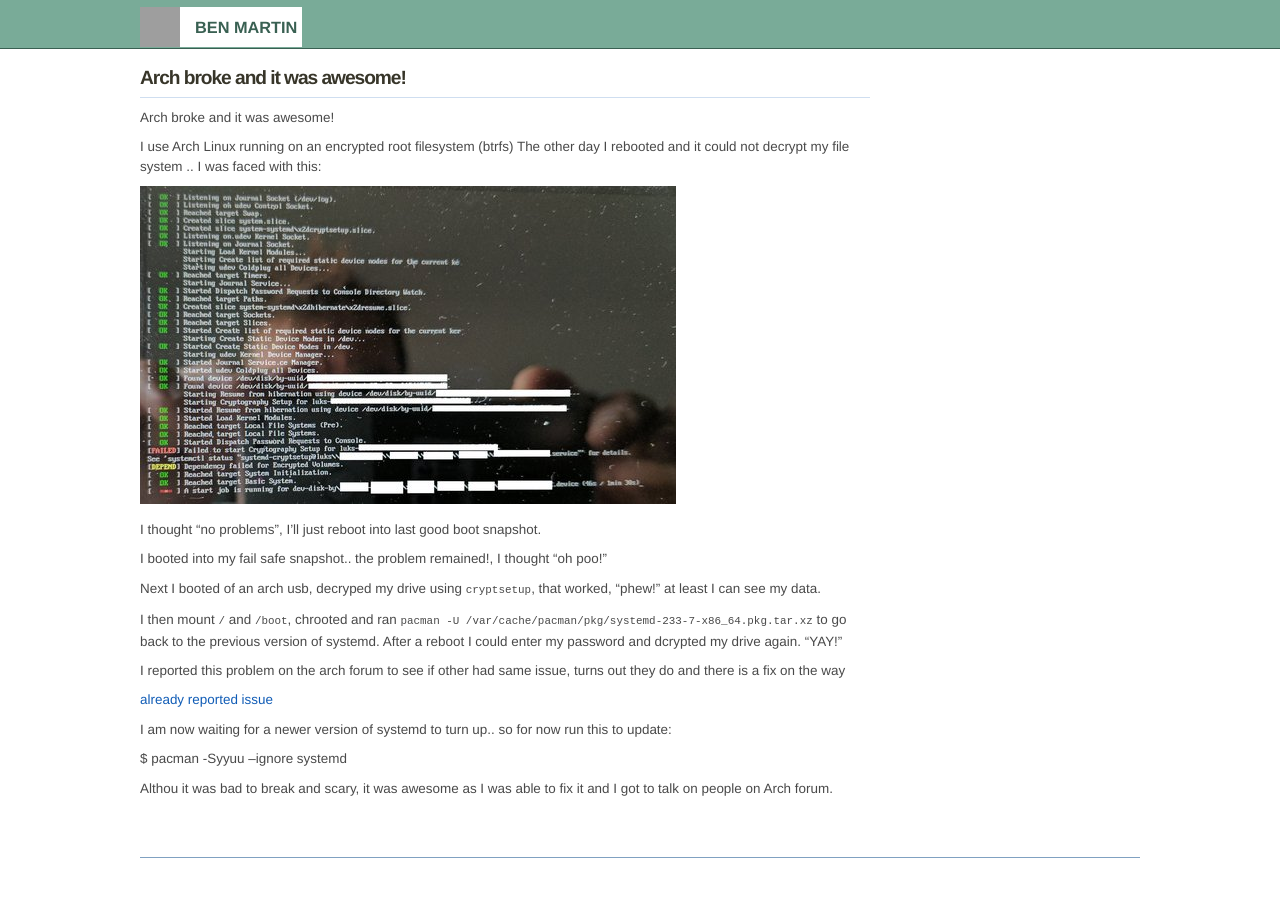
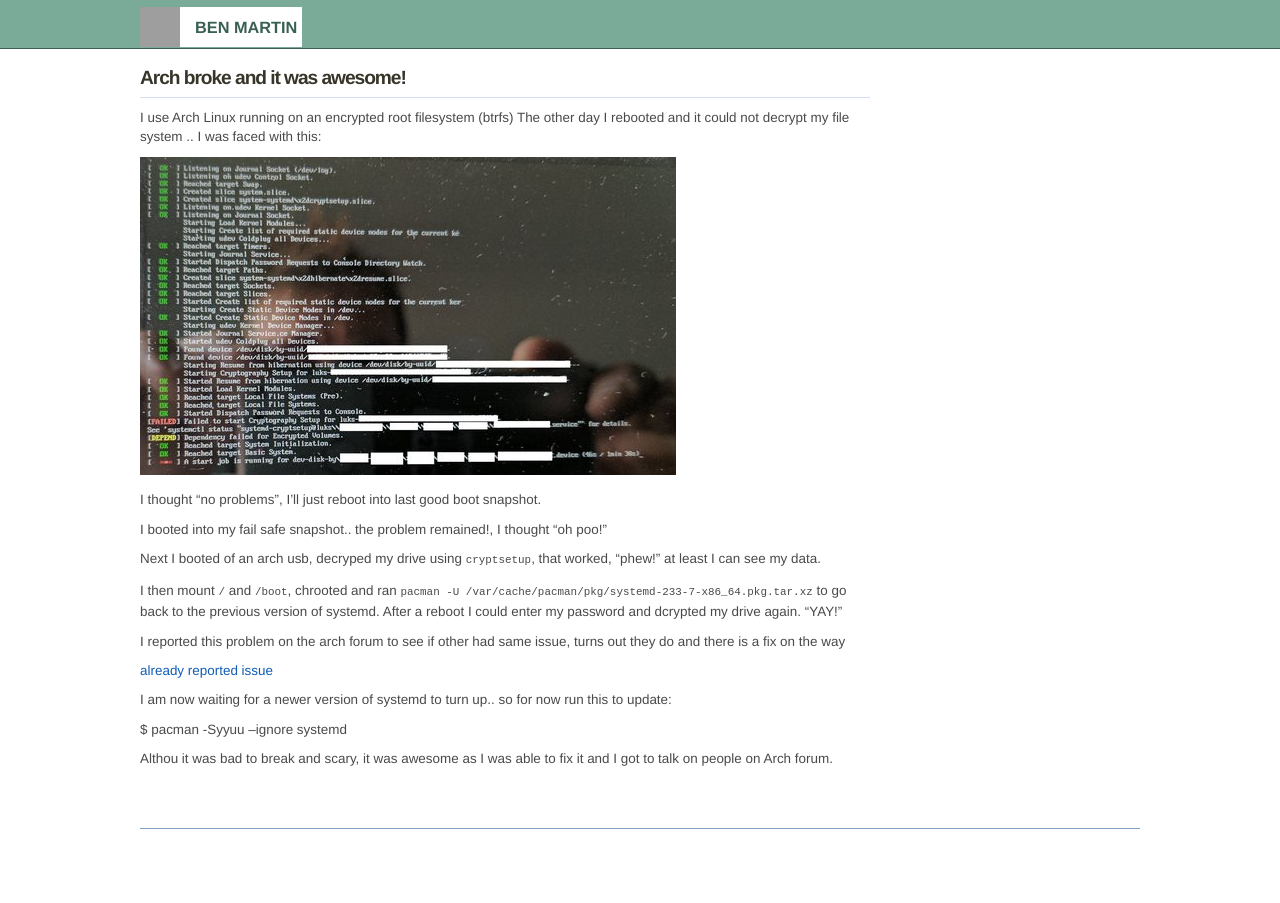
Before and after one commit to bugthing/bugthing.github.com, a Jekyll site: the page built from _posts/2017-08-01-arch-systemd-problem.markdown, in a window 1280 px wide. Built offline with Jekyll 4.4.1, drawn with Linux system fonts in a browser that asks for light colours; grey boxes are pictures that could not be loaded.

Commit message:
tweak last post

```diff
--- a/_posts/2017-08-01-arch-systemd-problem.markdown
+++ b/_posts/2017-08-01-arch-systemd-problem.markdown
@@ -2,8 +2,6 @@
 layout: default
 title: Arch broke and it was awesome!
 ---
-Arch broke and it was awesome!
-
 I use Arch Linux running on an encrypted root filesystem (btrfs)
 The other day I rebooted and it could not decrypt my file system .. I was faced with this:
 
```
